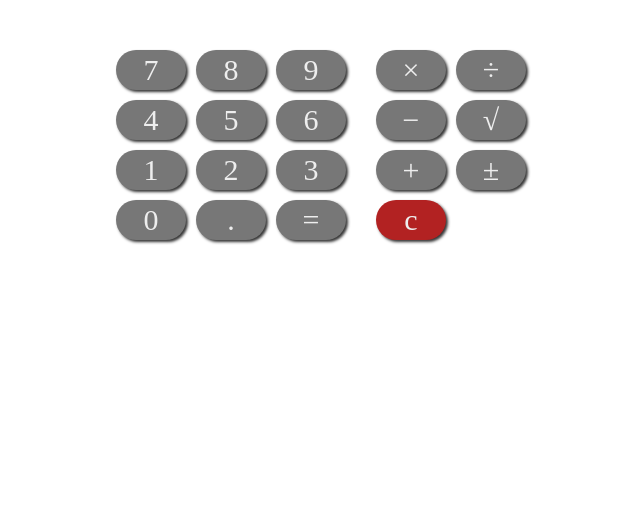
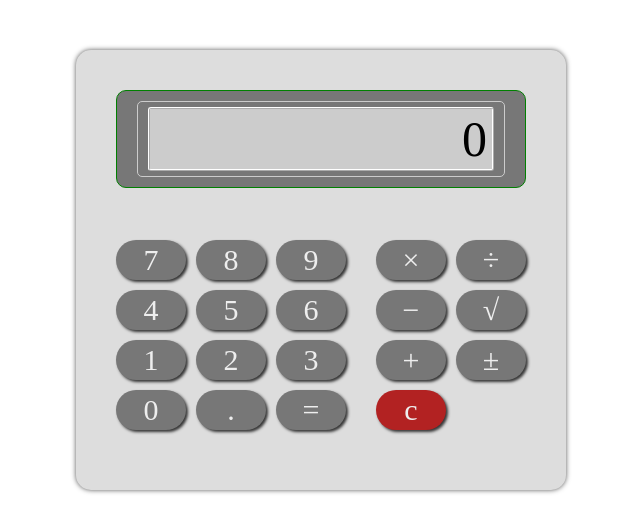
Before and after one commit to desertmango5/react-calculator, a React (Create React App) app: page / in a window 1280 px wide. Shown: the top 532 px of the page, without its empty margins (319-959 px from the left). Built offline with nearby package versions, Linux system fonts and the light colour scheme.

Commit message:
Rough draft of calculator design

```diff
--- a/public/index.html
+++ b/public/index.html
@@ -19,7 +19,7 @@
       work correctly both with client-side routing and a non-root public URL.
       Learn how to configure a non-root public URL by running `npm run build`.
     -->
-    <title>React App</title>
+    <title>React Calculator</title>
   </head>
   <body>
     <noscript>
--- a/src/components/App.js
+++ b/src/components/App.js
@@ -7,30 +7,19 @@ class App extends Component {
     num1: null,
     num2: null,
     function: null,
+    display: 0,
   }
 
-  add = (num1, num2) => {
-    return num1 + num2;
+  setNum1 = (num) => {
+    this.setState({ num1: num });
   }
-
-  subtract = (num1, num2) => {
-    return num1 - num2;
-  }
-
-  multiply = (num1, num2) => {
-    return num1 * num2;
-  }
-
-  divide = (num1, num2) => {
-    return num1 / num2;
-  }
-
 
   render() {
     return (
       <div className="App">
         <Calculator
-
+          setNum1={this.setNum1}
+          display={this.state.display}
         />
       </div>
     );
--- a/src/components/Calculator.js
+++ b/src/components/Calculator.js
@@ -1,12 +1,21 @@
 import React from 'react';
-import '../styles/Calculator.css';
 import NumberButtons from './NumberButtons';
 import FunctionButtons from './FunctionButtons';
+import Display from './Display';
+import '../styles/Calculator.css';
 
 const Calculator = props => (
   <div className="calculator">
-    <NumberButtons />
-    <FunctionButtons />
+    <section className="calculator__Display">
+      <Display display={props.display} />
+    </section>
+    <NumberButtons
+      setNum1={props.setNum1}
+      className="calculator__NumberButtons"
+    />
+    <FunctionButtons
+      className="calculator__FunctionButtons"
+    />
   </div>
 );
 
--- a/src/components/Display.js
+++ b/src/components/Display.js
@@ -3,7 +3,11 @@ import '../styles/Display.css';
 
 const Display = props => (
   <div className="display">
-    Display
+    <section className="display__border">
+      <section className="display__screen">
+        <p className="display__numbers">{props.display}</p>
+      </section>
+    </section>
   </div>
 );
 
--- a/src/components/Num.js
+++ b/src/components/Num.js
@@ -2,7 +2,7 @@ import React from 'react';
 import '../styles/button.css';
 
 const Num = props => (
-  <div className="button">
+  <div className="button" onClick={() => props.setNum1(props.display)}>
     {props.display}
   </div>
 );
--- a/src/components/NumberButtons.js
+++ b/src/components/NumberButtons.js
@@ -4,18 +4,18 @@ import Num from './Num';
 
 const NumberButtons = props => (
   <section className="number-buttons">
-    <Num display="7" />
-    <Num display="8" />
-    <Num display="9" />
-    <Num display="4" />
-    <Num display="5" />
-    <Num display="6" />
-    <Num display="1" />
-    <Num display="2" />
-    <Num display="3" />
-    <Num display="0" />
-    <Num display="." />
-    <Num display="=" />
+    <Num setNum1={props.setNum1} display="7" />
+    <Num setNum1={props.setNum1} display="8" />
+    <Num setNum1={props.setNum1} display="9" />
+    <Num setNum1={props.setNum1} display="4" />
+    <Num setNum1={props.setNum1} display="5" />
+    <Num setNum1={props.setNum1} display="6" />
+    <Num setNum1={props.setNum1} display="1" />
+    <Num setNum1={props.setNum1} display="2" />
+    <Num setNum1={props.setNum1} display="3" />
+    <Num setNum1={props.setNum1} display="0" />
+    <Num setNum1={props.setNum1} display="." />
+    <Num setNum1={props.setNum1} display="=" />
   </section>
 );
 
--- a/src/styles/App.css
+++ b/src/styles/App.css
@@ -15,3 +15,8 @@ body {
   width: 50vw;
   margin: 0 auto;
 }
+
+.App {
+  display: flex;
+  justify-content: center;
+}
--- a/src/styles/Calculator.css
+++ b/src/styles/Calculator.css
@@ -1,7 +1,27 @@
 .calculator {
   display: grid;
+  grid-template-areas:
+    "display  display"
+    "numbers  functions";
   grid-template-columns: repeat(2, auto);
-  grid-template-rows: repeat(4, auto);
+  grid-template-rows: 10rem auto;
   grid-column-gap: 3rem;
+  grid-row-gap: 5rem;
   justify-content: center;
+  padding: 4rem 4rem 6rem 4rem;
+  background: #ddd;
+  border-radius: 1.5rem;
+  box-shadow: 0 0 0.5rem #555;
 }
+
+.calculator__Display {
+  grid-area: display;
+}
+
+.calculator__NumberButtons {
+  grid-area: numbers;
+}
+
+.calculator__FunctionButtons {
+  grid-area: functions;
+}
--- a/src/styles/Display.css
+++ b/src/styles/Display.css
@@ -0,0 +1,34 @@
+.display {
+  border: 1px solid green;
+  padding: 1rem 2rem;
+  display: flex;
+  background: #777;
+  border-radius: 1rem;
+}
+
+.display__border {
+  display: flex;
+  flex: 1;
+  padding: 0.5rem 1rem;
+  border: 1px solid #ccc;
+  border-radius: 0.5rem;
+}
+
+.display__screen {
+  --bg-color: #ccc;
+
+  flex: 1;
+  display: flex;
+  justify-content: flex-end;
+  align-items: center;
+  background: var(--bg-color);
+  padding: 0.5rem;
+  border: 2px ridge white;
+  border-radius: 0.3rem;
+}
+
+.display__numbers {
+  font-size: 5rem;
+  margin: 0;
+  padding: 0;
+}
```
